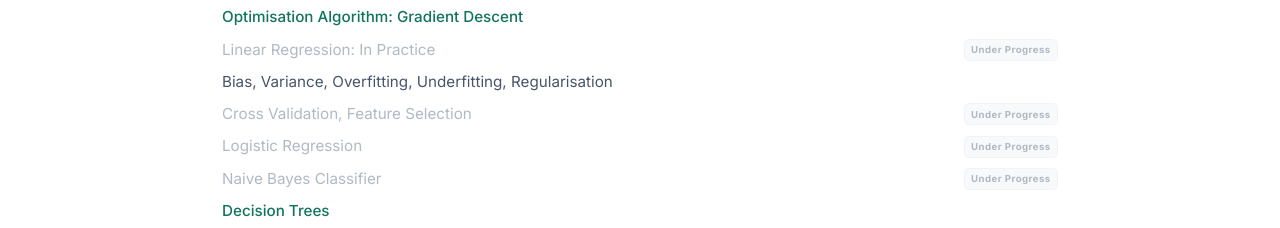
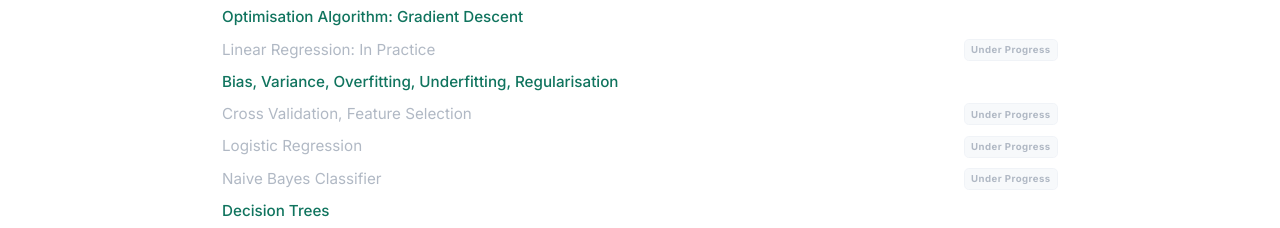
Before and after one commit to bruteforce-ai/bruteforce-ai.github.io, a plain HTML site: page index.html in a window 1280 px wide. Shown: the part 545-773 px from the top of the page. Drawn offline with nearby package versions, Linux system fonts and the light colour scheme.

Commit message:
update in bias variance

```diff
--- a/index.html
+++ b/index.html
@@ -74,7 +74,7 @@
             </div>
 
             <div class="topic-list">
-                <a href="bias_variance.html" class="topic-item">
+                <a href="bias_variance.html" class="topic-item special">
                     Bias, Variance, Overfitting, Underfitting, Regularisation
                 </a>
             </div>
```
